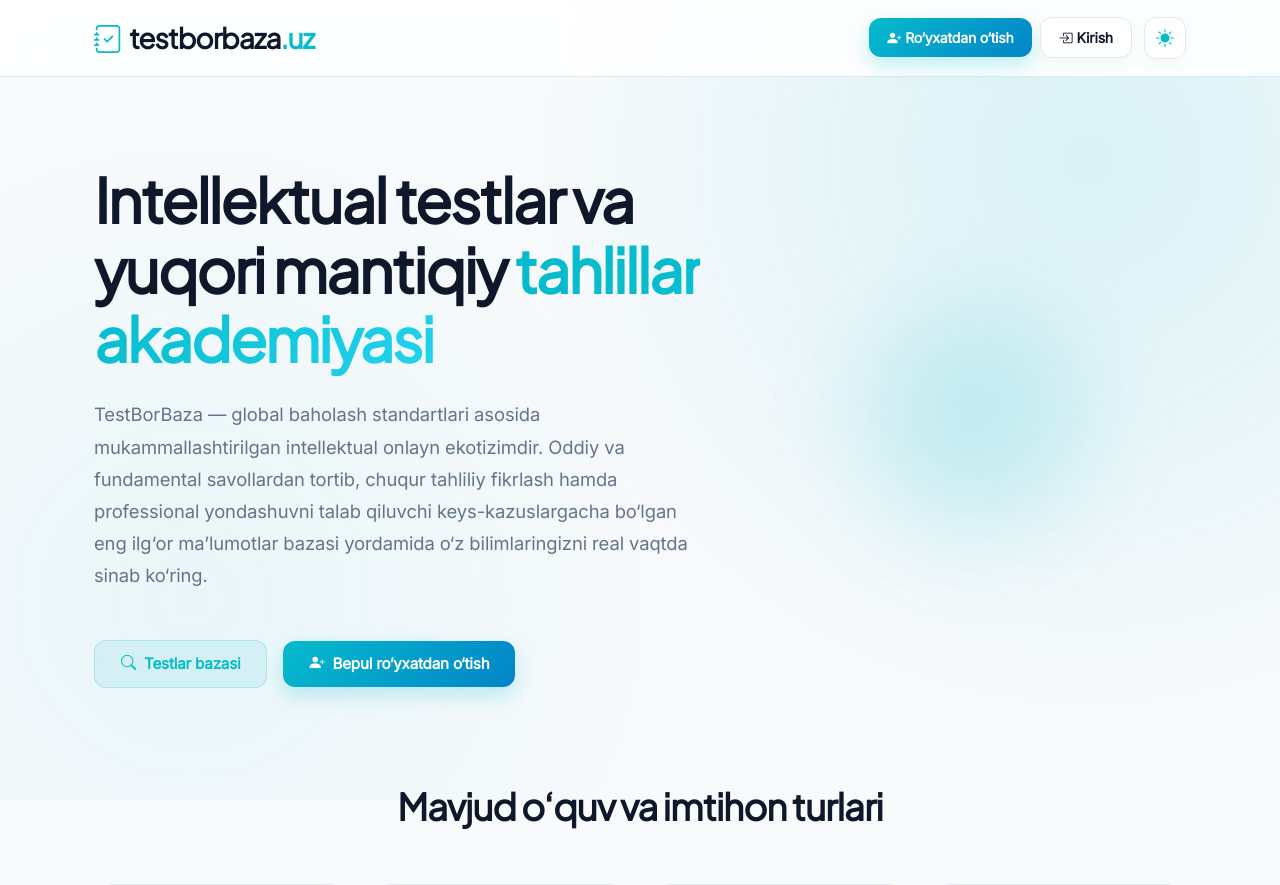
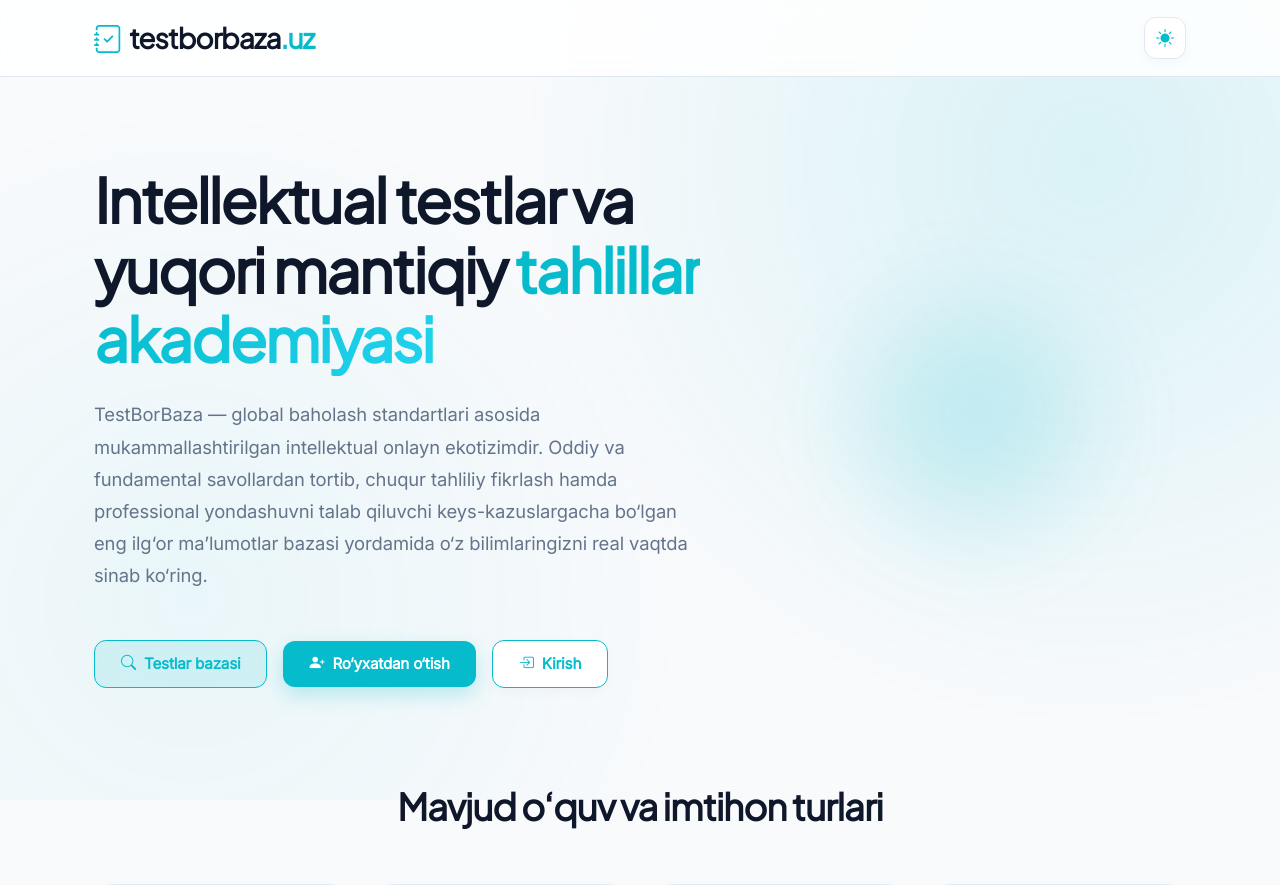
Before and after one commit to jcodetab/online_test_platform, a Django app: template templates/registration/home.html in a window 1280 px wide. Shown: the top 885 px of the page. Run offline with Django 5.2, Linux system fonts and the light colour scheme; the template is opened without the code that fills it, so the values that code supplies are empty.

Commit message:
home.html tugmalar joylashuvi va ranglari update qilindi

```diff
--- a/templates/registration/home.html
+++ b/templates/registration/home.html
@@ -100,7 +100,7 @@
             color: var(--brand-primary) !important;
         }
 
-        /* YUQORI O'NG BURCHAKDAGI REJIM TUGMASI */
+        /* ENG BURCHAKDAGI KUN/TUN REJIM TUGMASI */
         .theme-nav-toggle {
             width: 42px;
             height: 42px;
@@ -125,9 +125,9 @@
             border-color: var(--brand-primary);
         }
 
-        /* ZAMONAVIY TO'RTBURCHAK (RECTANGULAR) BUTTONS */
+        /* ZAMONAVIY TO'RTBURCHAK (RECTANGULAR) #06BBCC TUGMALAR */
         .btn-modern-primary {
-            background: linear-gradient(135deg, #06BBCC 0%, #0284C7 100%);
+            background-color: #06BBCC !important;
             color: #FFFFFF !important;
             font-weight: 700;
             font-size: 0.95rem;
@@ -143,19 +143,19 @@
         }
 
         .btn-modern-primary:hover {
+            background-color: #05a4b4 !important;
             transform: translateY(-2px);
             box-shadow: 0 12px 28px rgba(6, 187, 204, 0.38);
-            filter: brightness(1.08);
         }
 
         .btn-modern-secondary {
             background: var(--card-bg);
-            color: var(--text-main) !important;
+            color: #06BBCC !important;
             font-weight: 700;
             font-size: 0.95rem;
             padding: 12px 26px;
             border-radius: 12px;
-            border: 1.5px solid var(--border-clean);
+            border: 1.5px solid #06BBCC;
             box-shadow: var(--shadow-sm);
             transition: all 0.3s cubic-bezier(0.16, 1, 0.3, 1);
             display: inline-flex;
@@ -166,20 +166,19 @@
 
         .btn-modern-secondary:hover {
             transform: translateY(-2px);
-            border-color: var(--brand-primary);
-            color: var(--brand-primary) !important;
-            box-shadow: var(--shadow-md);
-            background: var(--card-bg);
+            background: #06BBCC !important;
+            color: #FFFFFF !important;
+            box-shadow: 0 8px 20px rgba(6, 187, 204, 0.25);
         }
 
         .btn-modern-info {
-            background: rgba(6, 187, 204, 0.1);
-            color: var(--brand-primary) !important;
+            background: rgba(6, 187, 204, 0.12);
+            color: #06BBCC !important;
             font-weight: 700;
             font-size: 0.95rem;
             padding: 12px 26px;
             border-radius: 12px;
-            border: 1.5px solid rgba(6, 187, 204, 0.2);
+            border: 1.5px solid #06BBCC;
             backdrop-filter: blur(8px);
             transition: all 0.3s cubic-bezier(0.16, 1, 0.3, 1);
             display: inline-flex;
@@ -190,14 +189,9 @@
 
         .btn-modern-info:hover {
             transform: translateY(-2px);
-            background: rgba(6, 187, 204, 0.2);
-            border-color: var(--brand-primary);
-            box-shadow: 0 8px 24px rgba(6, 187, 204, 0.2);
-        }
-
-        .btn-nav-sm {
-            padding: 9px 18px;
-            font-size: 0.88rem;
+            background: #06BBCC !important;
+            color: #FFFFFF !important;
+            box-shadow: 0 8px 24px rgba(6, 187, 204, 0.3);
         }
 
         /* HERO MATN STILISTIKASI */
@@ -313,7 +307,6 @@
         .cat-olimpiada:hover { border-color: #D97706; background: linear-gradient(145deg, var(--card-bg) 0%, rgba(217, 119, 6, 0.05) 100%); transform: translateY(-4px); }
         .cat-olimpiada:hover .cat-arrow { color: #D97706; transform: translate(3px, -3px); }
 
-
         /* PLATFORMA AFZALLIKLARI - RANGLI IKNOMANING BENTO KARTOCHKASI STILI */
         .bento-card {
             background: var(--card-bg);
@@ -358,7 +351,6 @@
         .feature-card-4:hover { border-color: #6366F1; transform: translateY(-6px); box-shadow: 0 12px 30px rgba(99, 102, 241, 0.12); }
         .feature-card-4:hover .feature-icon-wrapper { background: #6366F1; color: #FFFFFF; transform: scale(1.1) rotate(6deg); }
 
-
         @keyframes pulseGlow {
             0% { transform: scale(0.95); opacity: 0.5; }
             100% { transform: scale(1.1); opacity: 0.85; }
@@ -391,22 +383,10 @@
                 </h3>
             </a>
 
-            <!-- ENG O'NG BURCHAKDAGI RO'YXATDAN O'TISH, KIRISH VA KUN/TUN TUGMALARI -->
-            <div class="ms-auto d-flex align-items-center gap-2">
-                <a href="{% url 'register' %}" class="btn-modern-primary btn-nav-sm text-decoration-none">
-                    <i class="bi bi-person-plus-fill me-1"></i> Ro‘yxatdan o‘tish
-                </a>
-
-                {% if not user.is_authenticated %}
-                    <a href="{% url 'login' %}" class="btn-modern-secondary btn-nav-sm text-decoration-none">
-                        <i class="bi bi-box-arrow-in-right me-1"></i> Kirish
-                    </a>
-                {% endif %}
-
-                <button class="theme-nav-toggle ms-1" id="theme-toggle" title="Rejimni o'zgartirish">
-                    <i class="bi bi-sun-fill" id="theme-icon"></i>
-                </button>
-            </div>
+            <!-- ENG BURCHAKDAGI KUN/TUN REJIM TUGMASI -->
+            <button class="theme-nav-toggle ms-auto" id="theme-toggle" title="Rejimni o'zgartirish">
+                <i class="bi bi-sun-fill" id="theme-icon"></i>
+            </button>
         </div>
     </nav>
 
@@ -422,15 +402,21 @@
                         TestBorBaza — global baholash standartlari asosida mukammallashtirilgan intellektual onlayn ekotizimdir. Oddiy va fundamental savollardan tortib, chuqur tahliliy fikrlash hamda professional yondashuvni talab qiluvchi keys-kazuslargacha bo‘lgan eng ilg‘or ma’lumotlar bazasi yordamida o‘z bilimlaringizni real vaqtda sinab ko‘ring.
                     </p>
 
-                    <!-- YANGI SHAKLDAGI ZAMONAVIY TO'RTBURCHAK TUGMALAR -->
+                    <!-- YONMA-YON JOYLASHGAN ZAMONAVIY TO'RTBURCHAK TUGMALAR -->
                     <div class="d-flex flex-row flex-wrap align-items-center justify-content-center justify-content-lg-start gap-3">
                         <a href="{% url 'search_tests_page' %}" class="btn-modern-info text-decoration-none">
                             <i class="bi bi-search me-2"></i> Testlar bazasi
                         </a>
 
                         <a href="{% url 'register' %}" class="btn-modern-primary text-decoration-none">
-                            <i class="bi bi-person-plus-fill me-2"></i> Bepul ro‘yxatdan o‘tish
+                            <i class="bi bi-person-plus-fill me-2"></i> Ro‘yxatdan o‘tish
                         </a>
+
+                        {% if not user.is_authenticated %}
+                            <a href="{% url 'login' %}" class="btn-modern-secondary text-decoration-none">
+                                <i class="bi bi-box-arrow-in-right me-2"></i> Kirish
+                            </a>
+                        {% endif %}
                     </div>
                 </div>
 
```
